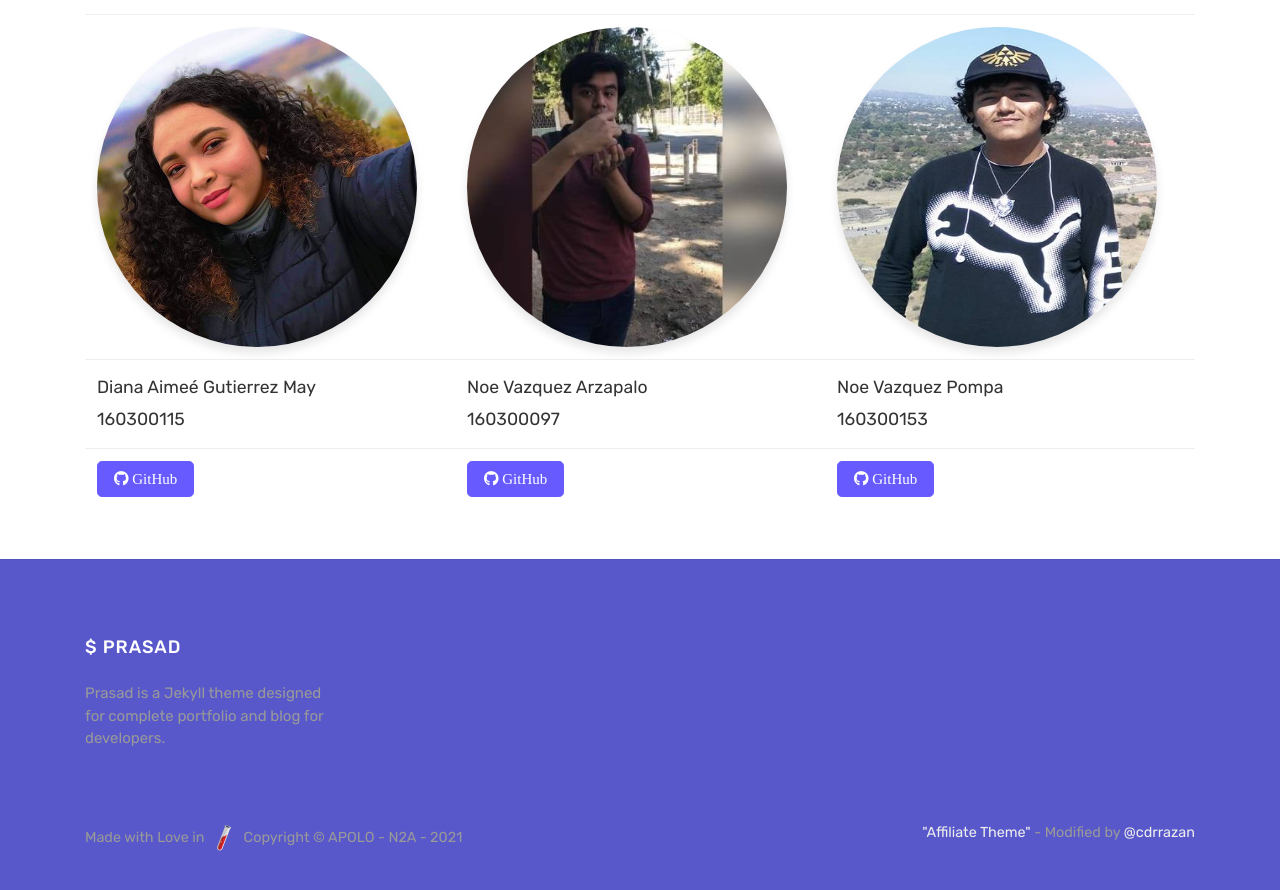
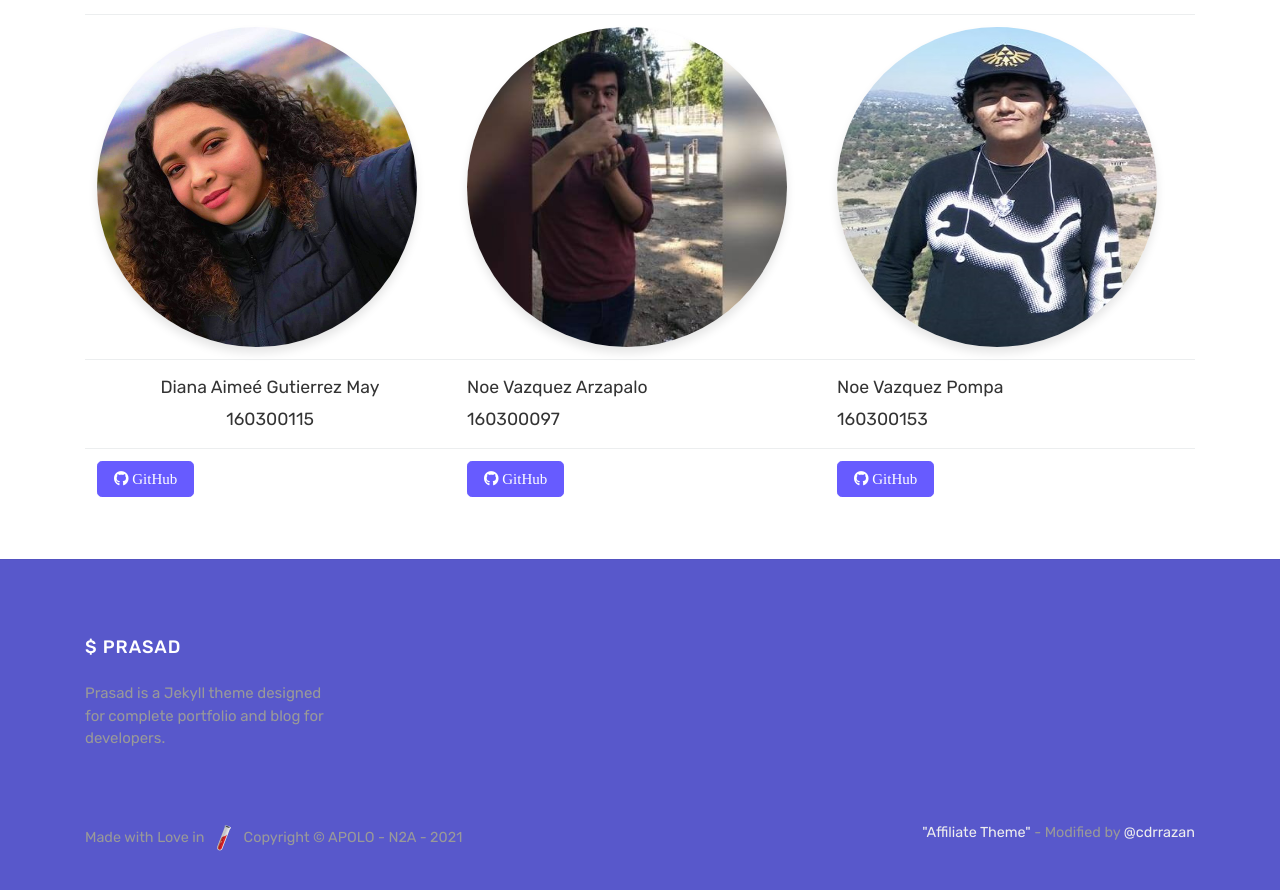
Before and after one commit to Famvazpom/apolo-n2a, a Jekyll site: the page built from about.html, in a window 1280 px wide and 900 px high, scrolled down 1047 px. Shown: the top 890 px of the window. Built offline with Jekyll 4.4.1, drawn with Linux system fonts in a browser that asks for light colours; nearby versions of some CDN libraries.

Commit message:
Cambios:Acerca de

```diff
--- a/about.html
+++ b/about.html
@@ -29,7 +29,7 @@ Los integrantes del equipo de esta empresa son:
     </tr>
     <!-- Nombres -->
     <tr>
-        <td>
+        <td style="text-align: center">
           Diana Aimeé Gutierrez May  <br> 160300115
         </td>
         <td>
```
